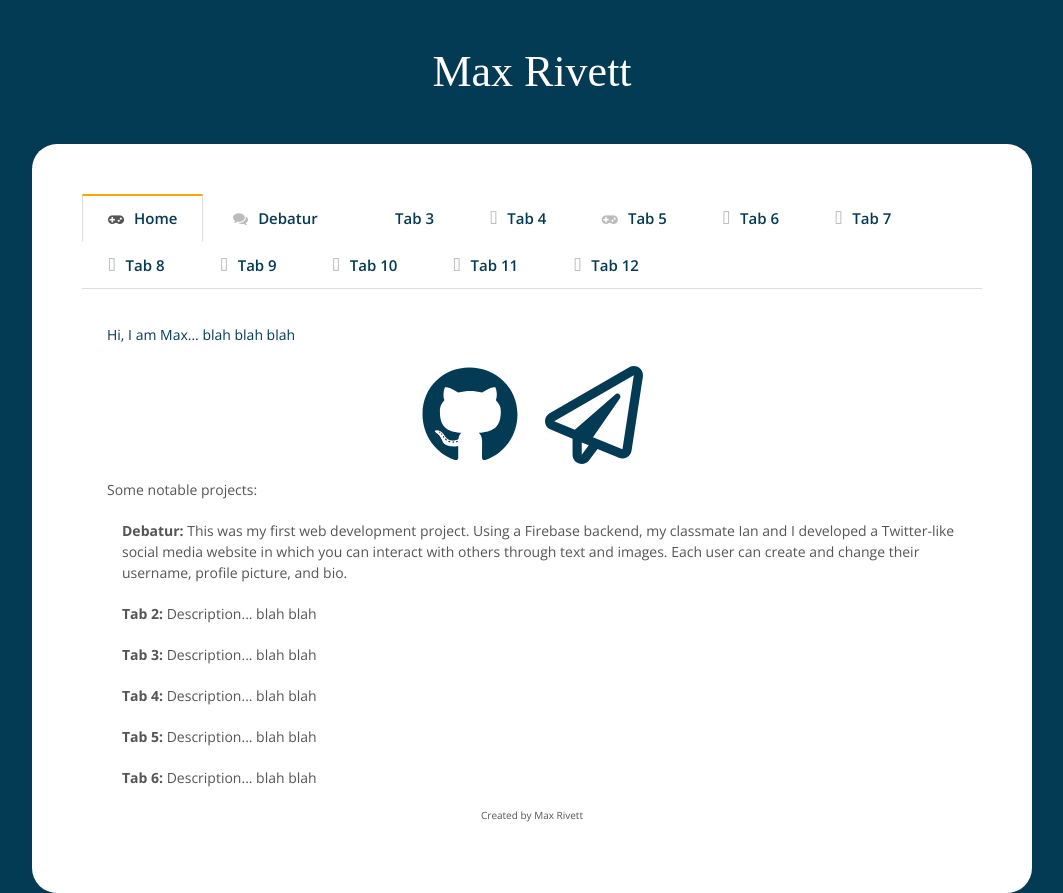
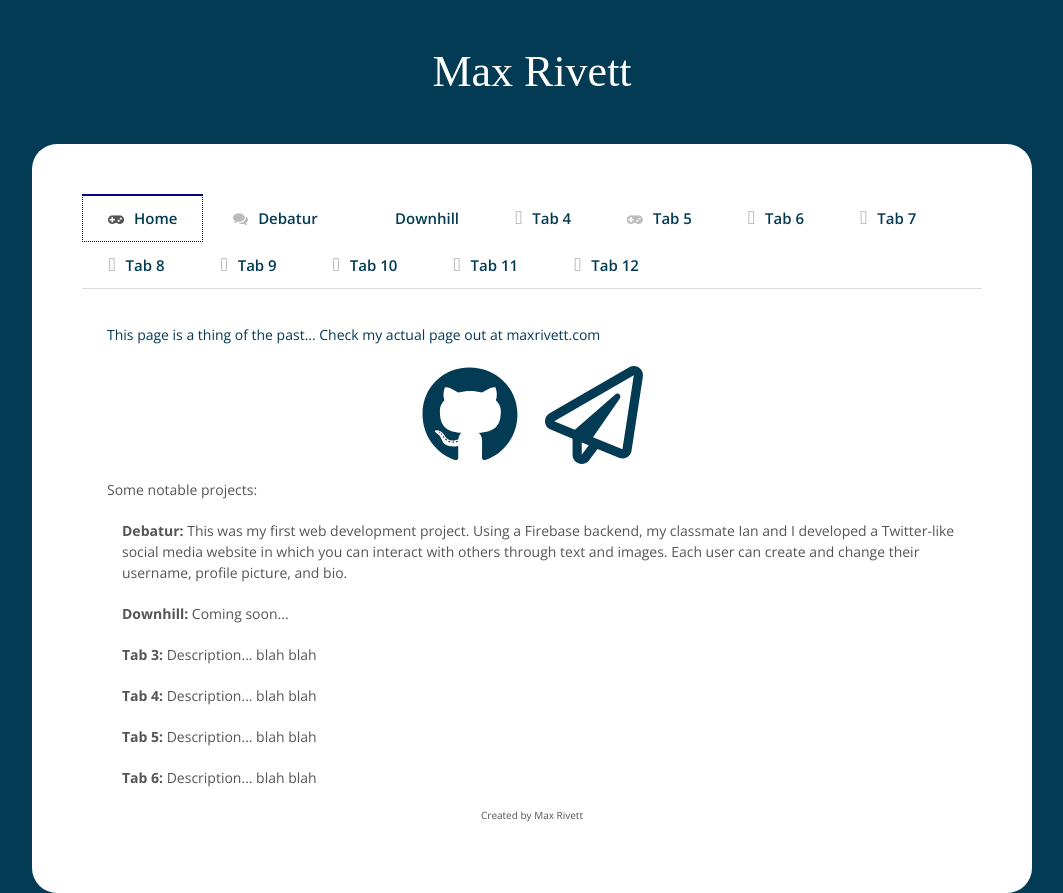
Before and after one commit to maxrivett/maxrivett.github.io, a plain HTML site: page index.html in a window 1280 px wide. Shown: the whole page, without its empty margins (108-1171 px from the left). Drawn offline with nearby package versions, Linux system fonts and the light colour scheme; a web font is replaced by a local one.

Commit message:
added link for real page

```diff
--- a/index.html
+++ b/index.html
@@ -27,15 +27,15 @@
     font-family: "FontAwesome";
     font-weight: normal;
     font-style : normal;
-           src : url("//maxcdn.bootstrapcdn.com/font-awesome/4.7.0/fonts/fontawesome-webfont.eot?v=4.7.0");
-           src : url("//maxcdn.bootstrapcdn.com/font-awesome/4.7.0/fonts/fontawesome-webfont.eot?#iefix&v=4.7.0") format("embedded-opentype"),
+           src : /*url("//maxcdn.bootstrapcdn.com/font-awesome/4.7.0/fonts/fontawesome-webfont.eot?v=4.7.0");
+           src : url("//maxcdn.bootstrapcdn.com/font-awesome/4.7.0/fonts/fontawesome-webfont.eot?#iefix&v=4.7.0") format("embedded-opentype"),*/
                  url("//maxcdn.bootstrapcdn.com/font-awesome/4.7.0/fonts/fontawesome-webfont.woff2?v=4.7.0") format("woff2"),
                  url("//maxcdn.bootstrapcdn.com/font-awesome/4.7.0/fonts/fontawesome-webfont.woff?v=4.7.0") format("woff"),
                  url("//maxcdn.bootstrapcdn.com/font-awesome/4.7.0/fonts/fontawesome-webfont.ttf?v=4.7.0") format("truetype"),
                  url("//maxcdn.bootstrapcdn.com/font-awesome/4.7.0/fonts/fontawesome-webfont.svg?v=4.7.0#fontawesomeregular") format("svg");
 }
 
-[class^="myicon-"], [class*=" myicon-"], label[for='tab2']:before {
+[class ^= "myicon-"], [class *= " myicon-"], label[for = 'tab2']:before {
   /* use !important to prevent issues with browser extensions that change fonts */
   font-family: 'icomoon' !important;
   speak: none;
@@ -182,11 +182,11 @@ label[for = 'tab1']:before {
 }
 
 label[for = 'tab2']:before {
-	content: '\f11b';
+	content: '\f7ce';
 }
 
 label[for = 'tab3']:before {
-	content: '\f8bc';
+	content: '\f7ce';
 }
 
 label[for = 'tab4']:before {
@@ -222,15 +222,15 @@ label[for = 'tab11']:before {
 }
 
 label:hover {
-  color: #888;
+  color: #000000;
   cursor: pointer;
 }
 
 input:checked + label {
   color: #555;
-  border: 1px solid #ddd;
-  border-top: 2px solid orange;
-  border-bottom: 1px solid #fff;
+  border: 1px dotted navy;
+  border-top: 2px solid navy;
+ /* border-bottom: 2px dotted dodgerblue;*/
 }
 
 #tab0:checked ~ #content0,
@@ -283,6 +283,30 @@ input:checked + label {
     }
 }
 
+	@keyframes new-link {
+		0% {
+			font-size: 2rem;
+		}
+		20% {
+			font-size: 4rem;
+			color: red;
+		}
+		40% {
+			font-size: 2rem;
+		}
+		100% {
+			font-size: 2rem;
+		}
+	}
+	.newlink {
+		animation: new-link 5s ;
+    	animation-delay: 2.5s;
+    	display: inline-block;
+    	animation-iteration-count: infinite;
+    	transform-origin: 70% 70%;
+	}
+
+
     </style>
 <script>
   (function(i,s,o,g,r,a,m){i['GoogleAnalyticsObject']=r;i[r]=i[r]||function(){
@@ -311,7 +335,7 @@ input:checked + label {
   <label for="tab1"><blue>Debatur</blue></label>
 
   <input id="tab2" type="radio" name="tabs">
-  <label for="tab2"><blue>Tab 3</blue></label>
+  <label for="tab2"><blue>Downhill</blue></label>
 
   <input id="tab3" type="radio" name="tabs">
   <label for="tab3"><blue>Tab 4</blue></label>
@@ -343,7 +367,8 @@ input:checked + label {
 
   <section id="content0">
   <p><blue>
-  	Hi, I am Max... blah blah blah
+  	This page is a thing of the past... Check my actual page out at
+  	<span class="new-link" href="maxrivett.com">maxrivett.com</span>
   </blue></p>
 
   <div class="center" style="font-size: 7em">
@@ -366,7 +391,7 @@ input:checked + label {
   		</p>
 
   		<p style="margin-left: 40px">
-  		<b>Tab 2:</b> Description... blah blah
+  		<b>Downhill:</b> Coming soon...
   		</p>
 
   		<p style="margin-left: 40px">
```
